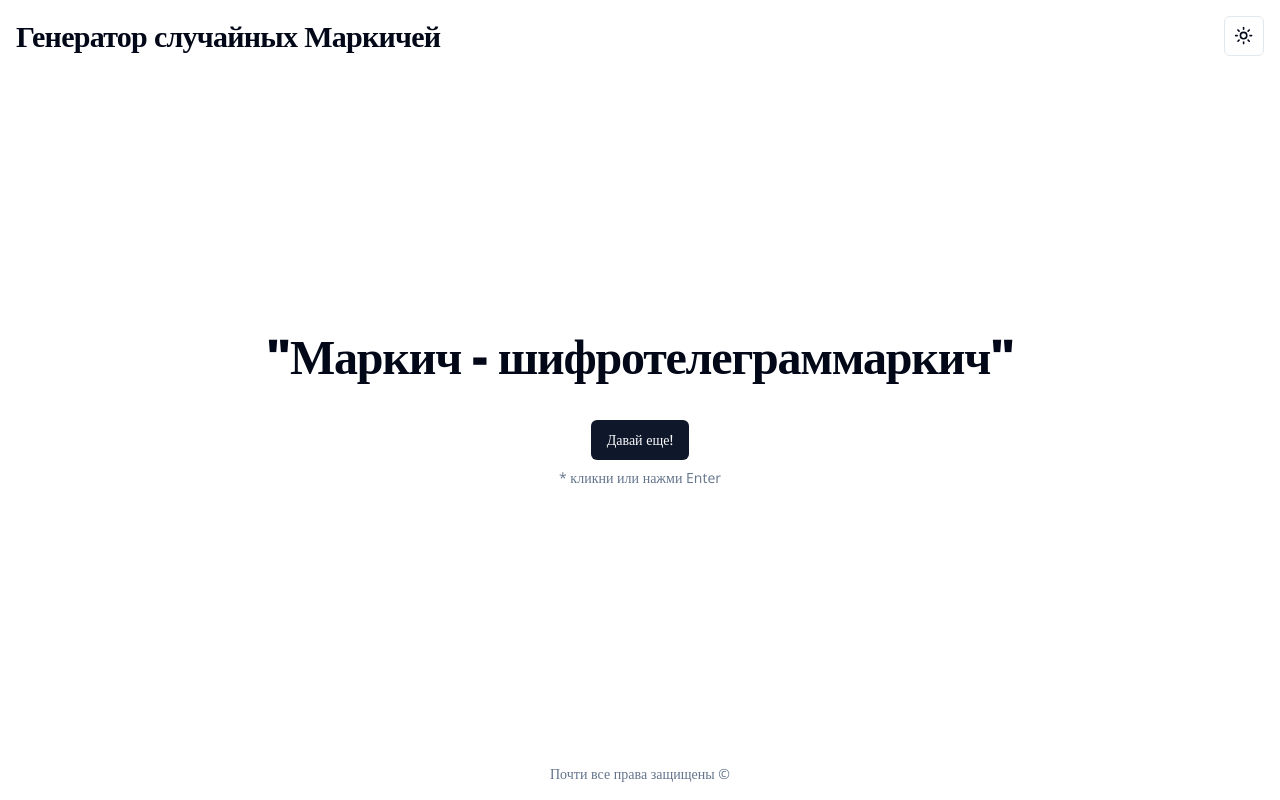
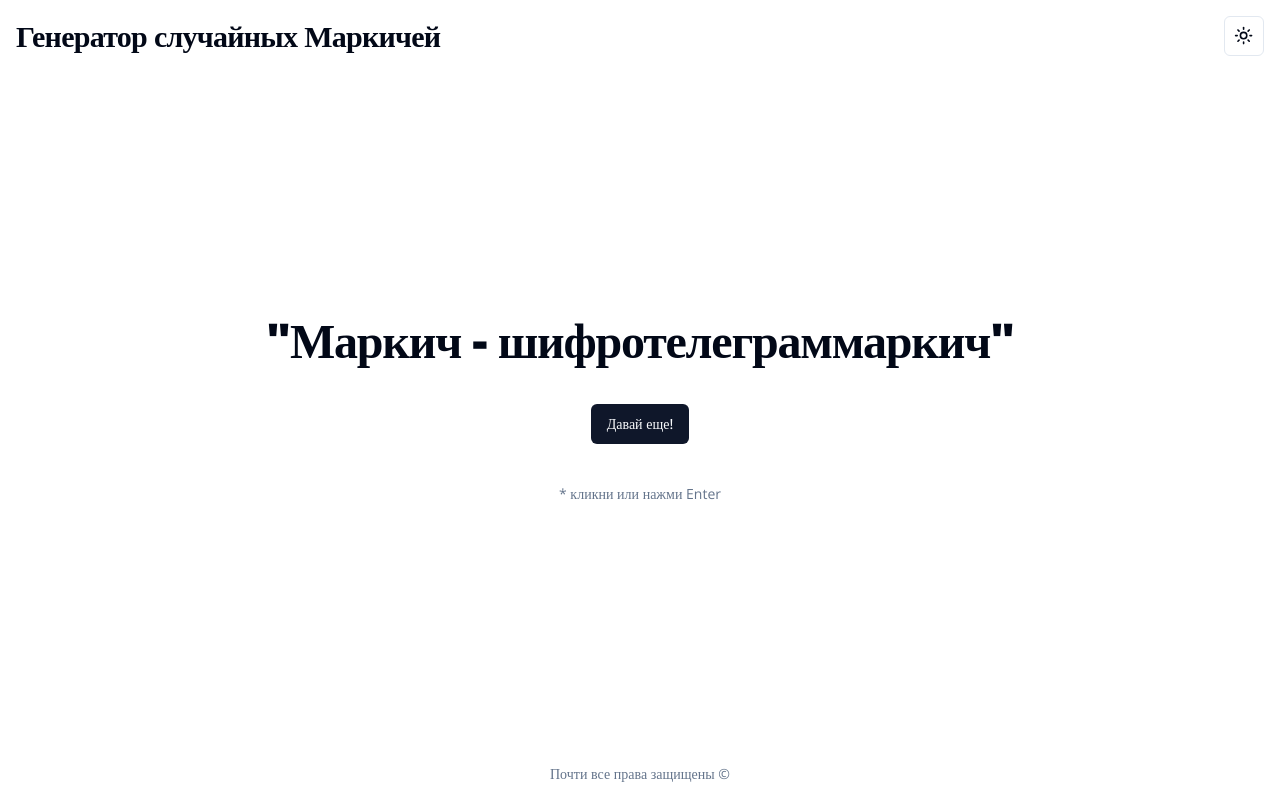
Before and after one commit to aleksey-verin/for-friend, a React (Vite) app: page / in a window 1280 px wide. Built offline with nearby package versions, Linux system fonts and the light colour scheme.

Commit message:
fix: styles

```diff
--- a/src/pages/home.tsx
+++ b/src/pages/home.tsx
@@ -34,7 +34,7 @@
         "Маркич - <span style={{wordBreak: 'break-word'}}>{word}{word.endsWith('мар') ? 'кич"' : 'ркич"'}</span>
 
       </h1>
-      <div className='flex flex-col items-center justify-center gap-2'>
+      <div className='flex flex-col items-center justify-center gap-10'>
         <Button onClick={() => setWord(getTargetWord())}>Давай еще!</Button>
         <p className='text-xs text-muted-foreground lg:text-sm'>* кликни или нажми Enter</p>
       </div>
```
